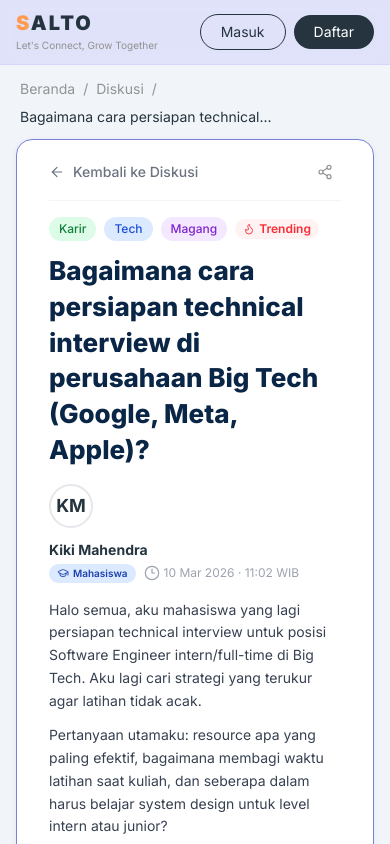
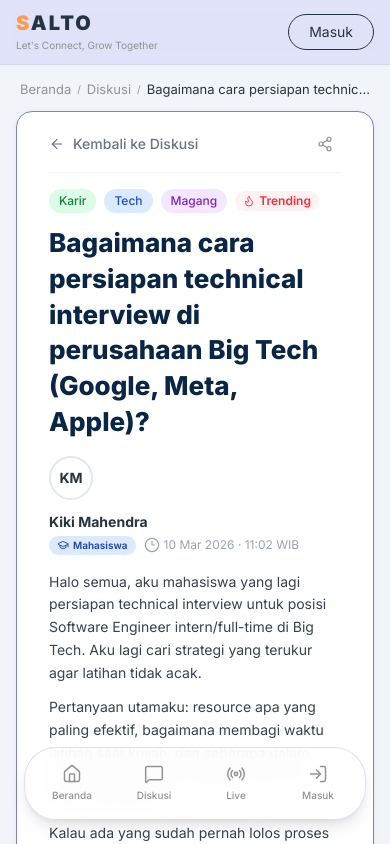
Before and after one commit to thoni08/salto-web, a React (Vite) app: page /thread-detail in a window 390 px wide. Shown: the top 844 px of the page. Built offline with nearby package versions, Linux system fonts and the light colour scheme.

Commit message:
feat: implement layout structure and mobile navigation for thread detail page

```diff
--- /dev/null
+++ b/src/components/Layout.jsx
@@ -0,0 +1,13 @@
+import { Outlet } from "react-router-dom";
+import { MobileNavbar } from "./MobileNavbar";
+
+export function Layout() {
+  return (
+    <div className="flex min-h-screen flex-col">
+      <main className="flex-1">
+        <Outlet />
+      </main>
+      <MobileNavbar />
+    </div>
+  );
+}
--- /dev/null
+++ b/src/components/MobileNavbar.jsx
@@ -0,0 +1,90 @@
+import { Link, useLocation } from "react-router-dom";
+import { Home, MessageSquare, Radio, User, LogIn } from "lucide-react";
+import { Icon } from "../pages/thread-detail/components/Icon";
+import { useScrollDirection } from "../hooks/useScrollDirection";
+
+export function MobileNavbar() {
+  const location = useLocation();
+  const scrollDirection = useScrollDirection();
+  const isAuthenticated = localStorage.getItem("authToken");
+
+  const isActive = (path) => location.pathname === path;
+
+  const navItems = [
+    { path: "/", icon: Home, label: "Beranda" },
+    { path: "/thread/25-885", icon: MessageSquare, label: "Diskusi" },
+    { path: "#", icon: Radio, label: "Live" },
+  ];
+
+  return (
+    <nav
+      className={`fixed left-1/2 z-50 grid w-[calc(100%-3rem)] max-w-sm -translate-x-1/2 grid-cols-4 items-center gap-1 rounded-4xl border border-(--color-light-blue)/70 bg-white/90 px-2 py-2.5 shadow-lg shadow-(--color-light-blue)/30 backdrop-blur-md transition-all duration-300 md:hidden ${
+        scrollDirection === "down" ? "-bottom-25" : "bottom-6"
+      }`}
+      aria-label="Mobile navigation">
+      {navItems.map(({ path, icon, label }) => {
+        const active = isActive(path);
+
+        if (path === "#") {
+          return (
+            <a
+              key={label}
+              href="#"
+              className={`mx-auto flex w-full flex-col items-center justify-center gap-1 rounded-xl px-2 py-1.5 transition-all text-(--color-secondary) hover:text-(--color-dark)`}
+              title={label}>
+              <Icon icon={icon} className="h-5 w-5 stroke-[1.8px]" />
+              <span className="text-[10px] font-medium">{label}</span>
+            </a>
+          );
+        }
+
+        return (
+          <Link
+            key={path}
+            to={path}
+            className={`mx-auto flex w-full flex-col items-center justify-center gap-1 rounded-xl px-2 py-1.5 transition-all ${
+              active
+                ? "text-(--color-like-blue) relative"
+                : "text-(--color-secondary) hover:text-(--color-dark)"
+            }`}
+            aria-current={active ? "page" : undefined}
+            title={label}>
+            {active && (
+              <span className="absolute -top-1.5 left-1/2 h-1 w-5 -translate-x-1/2 rounded-full bg-(--color-like-blue)" />
+            )}
+            <Icon
+              icon={icon}
+              className={`h-5 w-5 ${active ? "stroke-[2.5px]" : "stroke-[1.8px]"}`}
+            />
+            <span
+              className={`text-[10px] ${active ? "font-bold" : "font-medium"}`}>
+              {label}
+            </span>
+          </Link>
+        );
+      })}
+
+      <a
+        href="#"
+        className={`mx-auto flex w-full flex-col items-center justify-center gap-1 rounded-xl px-2 py-1.5 transition-all ${
+          isActive("/profile") || isActive("/login")
+            ? "text-(--color-like-blue) relative"
+            : "text-(--color-secondary) hover:text-(--color-dark)"
+        }`}
+        title={isAuthenticated ? "Profil" : "Masuk"}
+        aria-label={isAuthenticated ? "Profil" : "Masuk"}>
+        {(isActive("/profile") || isActive("/login")) && (
+          <span className="absolute -top-1.5 left-1/2 h-1 w-5 -translate-x-1/2 rounded-full bg-(--color-like-blue)" />
+        )}
+        <Icon
+          icon={isAuthenticated ? User : LogIn}
+          className={`h-5 w-5 ${isActive("/profile") || isActive("/login") ? "stroke-[2.5px]" : "stroke-[1.8px]"}`}
+        />
+        <span
+          className={`text-[10px] ${isActive("/profile") || isActive("/login") ? "font-bold" : "font-medium"}`}>
+          {isAuthenticated ? "Profil" : "Masuk"}
+        </span>
+      </a>
+    </nav>
+  );
+}
--- /dev/null
+++ b/src/hooks/useScrollDirection.js
@@ -0,0 +1,28 @@
+import { useState, useEffect } from "react";
+
+export function useScrollDirection() {
+  const [scrollDirection, setScrollDirection] = useState("up");
+
+  useEffect(() => {
+    let lastScrollY = window.pageYOffset;
+
+    const updateScrollDirection = () => {
+      const scrollY = window.pageYOffset;
+      const direction = scrollY > lastScrollY ? "down" : "up";
+      if (
+        direction !== scrollDirection &&
+        (scrollY - lastScrollY > 10 || scrollY - lastScrollY < -10)
+      ) {
+        setScrollDirection(direction);
+      }
+      lastScrollY = scrollY > 0 ? scrollY : 0;
+    };
+
+    window.addEventListener("scroll", updateScrollDirection);
+    return () => {
+      window.removeEventListener("scroll", updateScrollDirection);
+    };
+  }, [scrollDirection]);
+
+  return scrollDirection;
+}
--- a/src/main.jsx
+++ b/src/main.jsx
@@ -4,6 +4,7 @@ import { BrowserRouter, Navigate, Route, Routes } from "react-router-dom";
 import App from "./App.jsx";
 import LoginPage from "./pages/LoginPage.jsx";
 import ThreadDetailPage from "./pages/ThreadDetailPage.jsx";
+import { Layout } from "./components/Layout.jsx";
 import "./index.css";
 
 createRoot(document.getElementById("root")).render(
@@ -11,9 +12,11 @@ createRoot(document.getElementById("root")).render(
     <BrowserRouter>
       <Routes>
         <Route path="/login" element={<LoginPage />} />
-        <Route path="/" element={<App />} />
-        <Route path="/thread/:threadId" element={<ThreadDetailPage />} />
-        <Route path="/thread-detail" element={<ThreadDetailPage />} />
+        <Route element={<Layout />}>
+          <Route path="/" element={<App />} />
+          <Route path="/thread/:threadId" element={<ThreadDetailPage />} />
+          <Route path="/thread-detail" element={<ThreadDetailPage />} />
+        </Route>
         <Route path="*" element={<Navigate to="/login" replace />} />
       </Routes>
     </BrowserRouter>
--- a/src/pages/LoginPage.jsx
+++ b/src/pages/LoginPage.jsx
@@ -60,6 +60,7 @@ function LoginPage() {
       return;
     }
 
+    localStorage.setItem("authToken", "dummy-token-123");
     navigate("/");
   };
 
--- a/src/pages/ThreadDetailPage.jsx
+++ b/src/pages/ThreadDetailPage.jsx
@@ -14,6 +14,7 @@ import {
 } from "lucide-react";
 import { useMemo, useState } from "react";
 import { Link } from "react-router-dom";
+import { useScrollDirection } from "../hooks/useScrollDirection";
 import {
   buttonFx,
   linkFx,
@@ -102,6 +103,8 @@ export default function ThreadDetailPage() {
   const [sortMode, setSortMode] = useState("popular");
   const [viewerIsAlumni, setViewerIsAlumni] = useState(currentViewer.isAlumni);
   const [submittedAnswers, setSubmittedAnswers] = useState([]);
+  const scrollDirection = useScrollDirection();
+  const isAuthenticated = !!localStorage.getItem("authToken");
 
   const viewerProfile = useMemo(
     () => ({
@@ -159,7 +162,10 @@ export default function ThreadDetailPage() {
 
   return (
     <div className="min-h-screen bg-(--color-gray) text-(--color-dark)">
-      <header className="sticky top-0 z-30 h-16.25 border-b border-(--color-light-blue)/70 bg-(--color-light-blue)/50 backdrop-blur-[6px]">
+      <header
+        className={`sticky z-30 h-16.25 border-b border-(--color-light-blue)/70 bg-(--color-light-blue)/50 backdrop-blur-[6px] transition-all duration-300 ${
+          scrollDirection === "down" ? "-top-25" : "top-0"
+        }`}>
         <div className="mx-auto flex h-full w-full max-w-316 items-center justify-between gap-4 px-4 lg:px-0">
           <Link to="/" className={`${linkFx} leading-tight`}>
             <p className="text-[20px] tracking-[2px] font-black">
@@ -194,46 +200,56 @@ export default function ThreadDetailPage() {
               <span className="h-1.75 w-1.75 rounded-full bg-red-500" />
               Live
             </a>
-
-            <a
-              href="#"
-              onClick={preventPlaceholderClick}
-              className={`${linkFx} text-(--color-dark) hover:text-(--color-like-blue)`}>
-              Komunitas
-            </a>
           </nav>
 
           <div className="flex items-center gap-2">
             <Link
               to="/login"
-              className={`${buttonFx} rounded-full border border-(--color-dark) px-5 py-2 text-[14px] leading-4.5 text-(--color-dark) hover:bg-(--color-dark) hover:text-white`}>
+              className={`md:hidden ${buttonFx} rounded-full border border-(--color-dark) px-5 py-2 text-[14px] leading-4.5 text-(--color-dark) hover:bg-(--color-dark) hover:text-white`}>
               Masuk
             </Link>
-
-            <button
-              type="button"
-              className={`${buttonFx} rounded-full bg-(--color-dark) px-5 py-2 text-[14px] leading-4.5 text-white`}>
-              Daftar
-            </button>
+            {!isAuthenticated ? (
+              <Link
+                to="/login"
+                className={`hidden md:flex ${buttonFx} rounded-full border border-(--color-dark) px-5 py-2 text-[14px] leading-4.5 text-(--color-dark) hover:bg-(--color-dark) hover:text-white`}>
+                Masuk
+              </Link>
+            ) : (
+              <a
+                href="#"
+                className={`hidden md:flex ${buttonFx} rounded-full border border-(--color-dark) px-5 py-2 text-[14px] leading-4.5 text-(--color-dark) hover:bg-(--color-dark) hover:text-white`}>
+                Profil
+              </a>
+            )}
           </div>
         </div>
       </header>
 
       <main className="mx-auto w-full max-w-316 px-4 pb-12 pt-3.5 lg:px-0">
         <div className="grid items-start gap-3 lg:grid-cols-[minmax(0,912px)_320px]">
-          <section className="space-y-3">
-            <nav className="flex flex-wrap items-center gap-2 px-1 text-[14px] leading-5 text-(--color-secondary)">
+          <section className="space-y-3 min-w-0">
+            <nav className="flex flex-nowrap items-center gap-1.5 overflow-hidden px-1 text-[13px] md:text-[14px] leading-5 text-(--color-secondary)">
               {threadBreadcrumbs.map((item, index) => (
-                <div key={item} className="inline-flex items-center gap-2">
+                <div
+                  key={item}
+                  className={`flex items-center gap-1.5 ${
+                    index === threadBreadcrumbs.length - 1
+                      ? "min-w-0 shrink"
+                      : "shrink-0"
+                  }`}>
                   <span
-                    className={
+                    className={`truncate ${
                       index === threadBreadcrumbs.length - 1
                         ? "text-(--color-dark)"
                         : ""
-                    }>
+                    }`}>
                     {item}
                   </span>
-                  {index < threadBreadcrumbs.length - 1 ? <span>/</span> : null}
+                  {index < threadBreadcrumbs.length - 1 ? (
+                    <span className="shrink-0 text-[10px] md:text-[12px]">
+                      /
+                    </span>
+                  ) : null}
                 </div>
               ))}
             </nav>
--- a/src/pages/thread-detail/components/Avatar.jsx
+++ b/src/pages/thread-detail/components/Avatar.jsx
@@ -3,17 +3,17 @@ import { getInitials } from "./avatarUtils";
 export function Avatar({ alt, size = "md", highlighted = false }) {
   const sizeClass =
     size === "sm"
-      ? "h-8 w-8 text-base"
+      ? "h-8 w-8 text-xs"
       : size === "lg"
-        ? "h-12 w-12 text-xl"
-        : "h-11 w-11 text-lg";
+        ? "h-12 w-12 text-base"
+        : "h-11 w-11 text-sm";
   const borderClass = highlighted
     ? "border-[--color-primary]"
     : "border-[#e5e7eb]";
 
   return (
     <div
-      className={`flex items-center justify-center rounded-full border-2 bg-[--color-light-blue] text-[--color-primary] font-bold select-none ${sizeClass} ${borderClass}`}
+      className={`flex shrink-0 items-center justify-center rounded-full border-2 bg-[--color-light-blue] text-[--color-primary] font-bold select-none ${sizeClass} ${borderClass}`}
       aria-label={alt}>
       {getInitials(alt)}
     </div>
```
